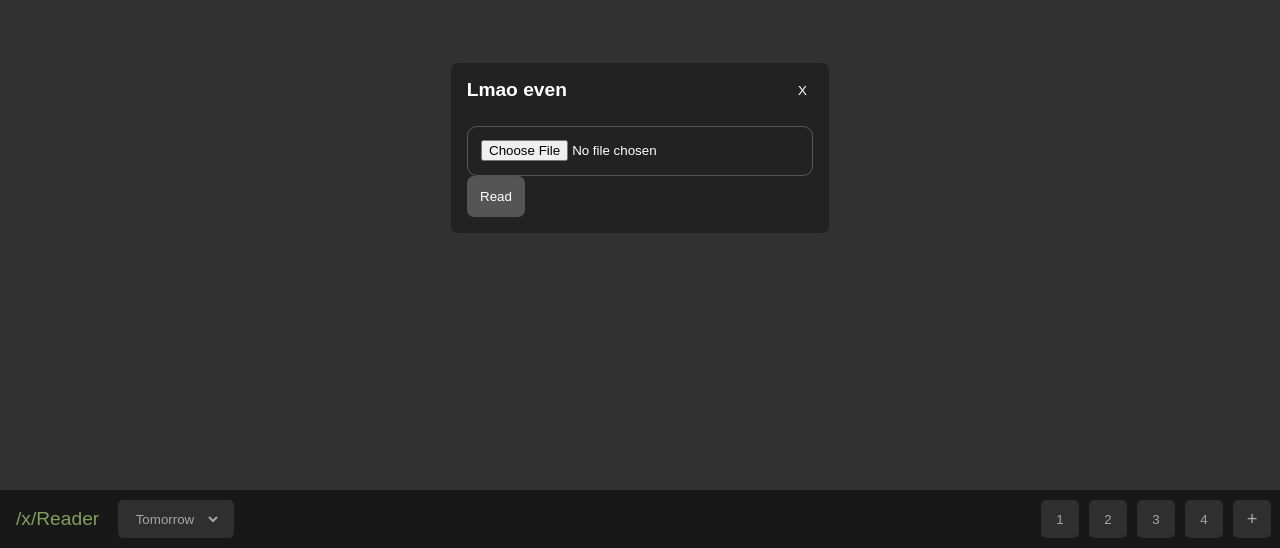
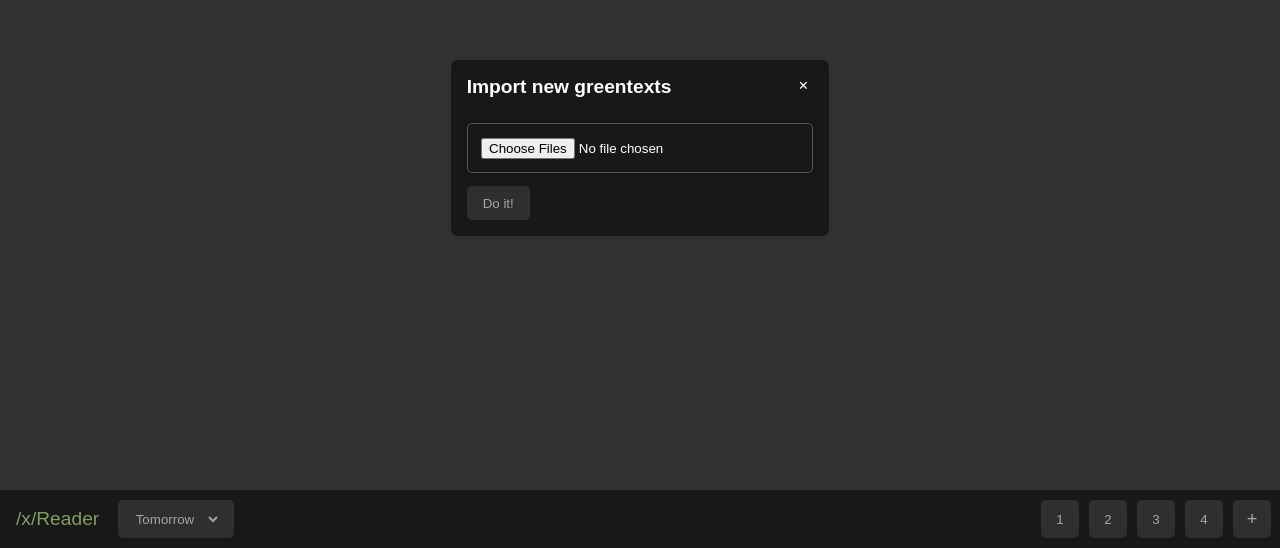
Before and after one commit to caiosimonbreda/xReader_FE, a Vue app: page / in a window 1280 px wide. Shown: the part 252-800 px from the top of the page. Built offline with nearby package versions, Linux system fonts and the light colour scheme.

Commit message:
component separation, multiple imports, uniqueIDs

```diff
--- a/package.json
+++ b/package.json
@@ -9,6 +9,7 @@
   },
   "dependencies": {
     "axios": "^1.3.3",
+    "uuid": "^9.0.0",
     "vue": "^3.2.45",
     "vue-router": "^4.1.6"
   },
--- a/src/components/TheDialogue.vue
+++ b/src/components/TheDialogue.vue
@@ -2,9 +2,9 @@
   <div class="dialogue-outer-wrapper">
     <div class="dialogue-header-wrapper">
       <h3 class="dialogue-title">
-        <slot name="title"></slot>
+        <slot name="title">Dialog title</slot>
       </h3>
-      <button class="dialogue-close-button">X</button>
+      <button class="dialogue-close-button" @click="closeDialogue">✕</button>
     </div>
     <div class="dialogue-content-wrapper">
       <slot name="content">
@@ -15,7 +15,11 @@
 </template>
 
 <script setup>
+  const emit = defineEmits(['closeDialogue'])
 
+  const closeDialogue = () => {
+    emit("closeDialogue")
+  }
 </script>
 
 <style scoped>
@@ -24,7 +28,7 @@
   flex-direction: column;
   font-family: Arial, Helvetica, sans-serif;
   color: white;
-  background-color: #222;
+  background-color: #181818;
   border-radius: 7px;
   padding: 1em;
 }
@@ -41,13 +45,14 @@
 }
 
 .dialogue-close-button {
+  font-size: 0.8em;
   background-color: transparent;
   border-radius: 5px;
   color: white;
   border: none;
-  width: 22px;
-  height: 22px;
-  line-height: 23px;
+  width:20px;
+  height: 20px;
+  /* line-height: 23px; */
 }
 
 .dialogue-close-button:hover {
--- a/src/components/TheImport.vue
+++ b/src/components/TheImport.vue
@@ -1,40 +1,66 @@
 <template>
-  <input type="file" id="imageInput" accept="image/jpeg, image/png, image/jpg" @change="onFileSelected" />
-  <button class="regular-button" @click="onConfirmButton">Read</button>
+  <input type="file" id="imageInput" accept="image/jpeg, image/png, image/jpg" multiple @change="onFileSelected" />
+  <button class="regular-button" @click="onConfirmButton">Do it!</button>
 </template>
 
 <script setup>
 import axios from 'axios';
 import { ref } from 'vue';
+import { v4 as uuidv4 } from 'uuid';
 
+const emit = defineEmits(['stories-added'])
 
-const uploadedImage = ref("")
+const uploadedImages = ref([])
 
 const onFileSelected = (event) => {
-  uploadedImage.value = event.target.files[0]
+  //convert file list object to an array:
+  let fileList = uploadedImages.value = Object.keys(event.target.files).map(key => {
+    return event.target.files[key];
+  })
+
+  uploadedImages.value = fileList.map((file) => {
+    return {
+      img: file,
+      id: uuidv4()
+    }
+  })
+  console.log(uploadedImages.value)
 }
 
 const onConfirmButton = () => {
-  if (uploadedImage.value !== "") {
-    encodeImageToBase64(uploadedImage.value)
+
+  if (uploadedImages.value.length > 0) {
+    //emit stories array containing only IDs to parent comp. to form pages
+    console.log("emitting stories-added")
+    emit('stories-added', uploadedImages.value.map((file) => {
+      return file.id
+    }))
+
+
+
+    //send each image over to be encoded and sent to backend for processing + OCR
+    uploadedImages.value.forEach((file) => {
+      encodeImageToBase64(file.img, file.id)
+    })
   }
 }
 
-const encodeImageToBase64 = (img) => {
+const encodeImageToBase64 = (img, id) => {
   const fr = new FileReader();
   fr.onloadend = function () {
     //when done encoding, send image over to backend
-    onSendImage(fr.result)
+    onSendImage(fr.result, id)
   }
   fr.readAsDataURL(img);
 }
 
 //Send image to backend:
-const onSendImage = (base64img) => {
+const onSendImage = (base64img, id) => {
   getImageLightness(base64img).then((avgBrightness) => {
     axios.post('http://127.0.0.1:3001/upload', {
       base64img,
-      avgBrightness
+      avgBrightness,
+      id
     }).then((res) => { //on response from server after OCR, handle text lines
 
       console.log(res)
@@ -43,7 +69,7 @@ const onSendImage = (base64img) => {
 
       res.data.forEach((paragraph) => {
         paragraph.lines.forEach((line) => {
-          let newLine = {...line}
+          let newLine = { ...line }
           newLine.text = line.text.replaceAll('|', 'I')
           newLines.push(newLine)
         });
@@ -105,20 +131,24 @@ input[type="file"] {
 input {
   color: white;
   border: 1px solid #555;
-  border-radius: 10px;
+  border-radius: 5px;
   padding: 1em;
   width: 26em;
   margin: auto;
+  margin-bottom: 1em;
 }
+
 .regular-button {
-  padding: 1em;
+  background-color: #2f2f2f;
+  padding: 0.7em 1.2em;
+  color: #a6a6a6;
+  height: 100%;
+  border-radius: 5px;
   border: none;
-  color: white;
-  border-radius: 7px;
-  background-color: #555;
-  margin: auto;
 }
+
 .regular-button:hover,
 .regular-button:active {
-  background-color: #888;
-}</style>
+  background-color: #3f3f3f;
+}
+</style>
--- a/src/components/TheNavbar.vue
+++ b/src/components/TheNavbar.vue
@@ -9,13 +9,19 @@
     </div>
     <div class="nav-items-right">
       <button v-for="story, index in stories" class="navbar-input">{{ index+1 }}</button>
-      <button class="navbar-input" id="add-stories-btn">+</button>
+      <button class="navbar-input" id="add-stories-btn" @click="openImporter">+</button>
     </div>
   </nav>
 </template>
 
 <script setup>
 import { ref } from 'vue';
+
+const emit = defineEmits(['openDialogue'])
+
+const openImporter = function() {
+  emit("openDialogue", "importNewImage")
+}
 
 const themes = ref([
   {
@@ -50,6 +56,8 @@ const stories = ref([
     text: ""
   }
 ])
+
+
 
 </script>
 
--- a/src/views/ReaderView.vue
+++ b/src/views/ReaderView.vue
@@ -1,15 +1,15 @@
 <template>
-  <Navbar class="navbar" />
+  <Navbar class="navbar" @openDialogue="openDialogue" />
 
   <div class="text-wrapper">
     <p v-for="line in textLines">{{ line.text }}</p>
   </div>
 
-  <div class="dialogue-container">
-    <Dialogue>
-      <template #title>Lmao even</template>
+  <div class="dialogue-container" v-show="showDialogue" @click="showDialogue = false">
+    <Dialogue @closeDialogue="showDialogue = false" @click.stop>
+      <template #title>Import new greentexts</template>
       <template #content>
-        <Importer />
+        <Importer @stories-added="onStoriesAdded" />
       </template>
     </Dialogue>
   </div>
@@ -22,6 +22,25 @@ import Dialogue from '../components/TheDialogue.vue'
 import Importer from '../components/TheImport.vue'
 
 const textLines = ref("")
+
+
+//Import dialogue behaviour:
+const showDialogue = ref(true)
+
+const openDialogue = function (context) {
+  //FUTURE: context may be importNewImage or other, depending
+  //on the component that should be mounted in the dialogue.
+  showDialogue.value = true
+}
+
+
+//Stories array management:
+const stories = ref([])
+
+const onStoriesAdded = function(newStories) {
+  console.log("New story IDs received!", newStories)
+}
+
 
 </script>
 
@@ -40,7 +59,7 @@ const textLines = ref("")
 }
 .dialogue-container {
   display: flex;
-  background-color: transparent;
+  /* background-color: rgb(0, 0, 0, 0.9); */
   position: absolute;
   height: 100%;
   width: 100%;
```
Also changed, not shown: 1 other file (tests, documents, lock files or other folders).
